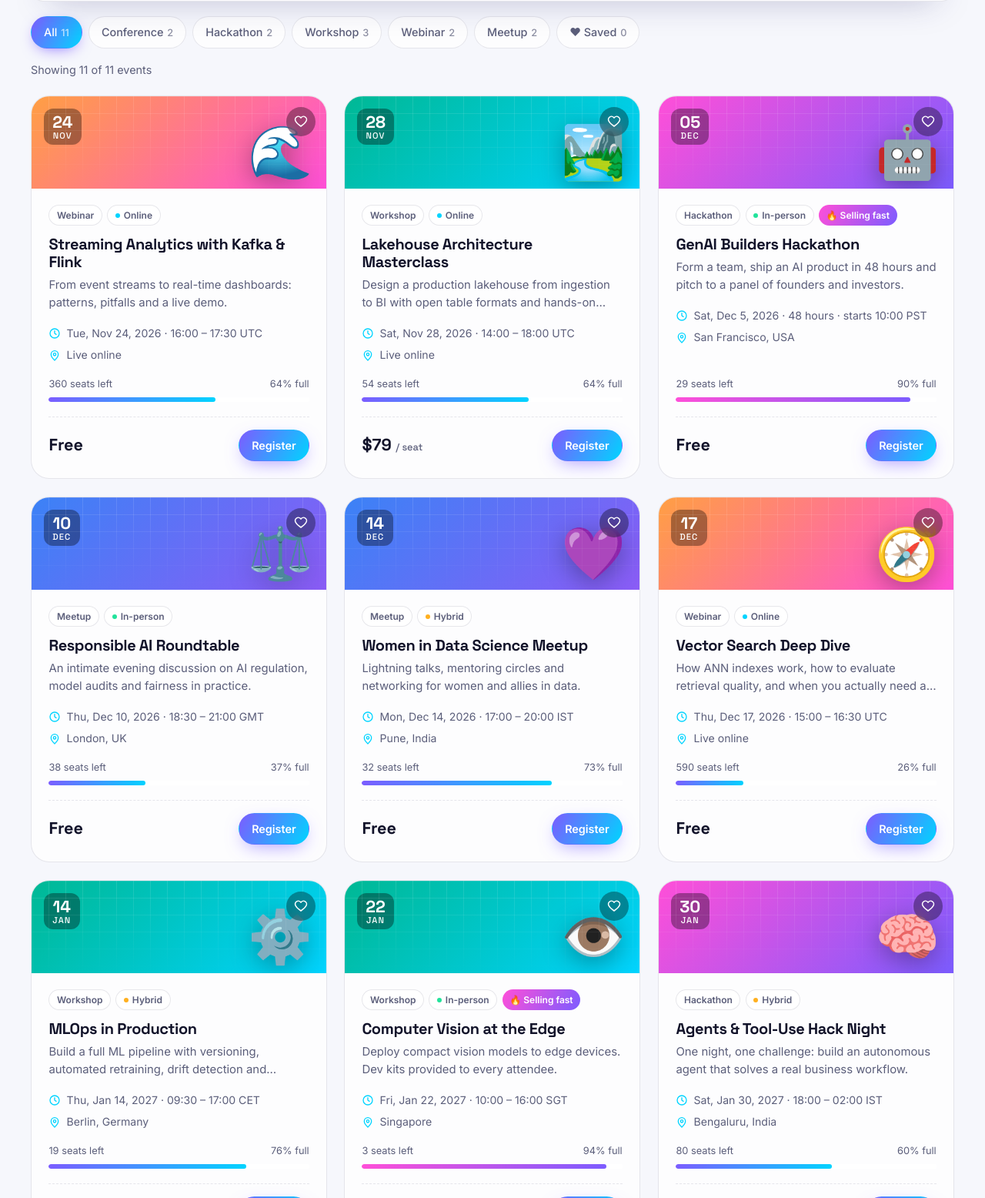
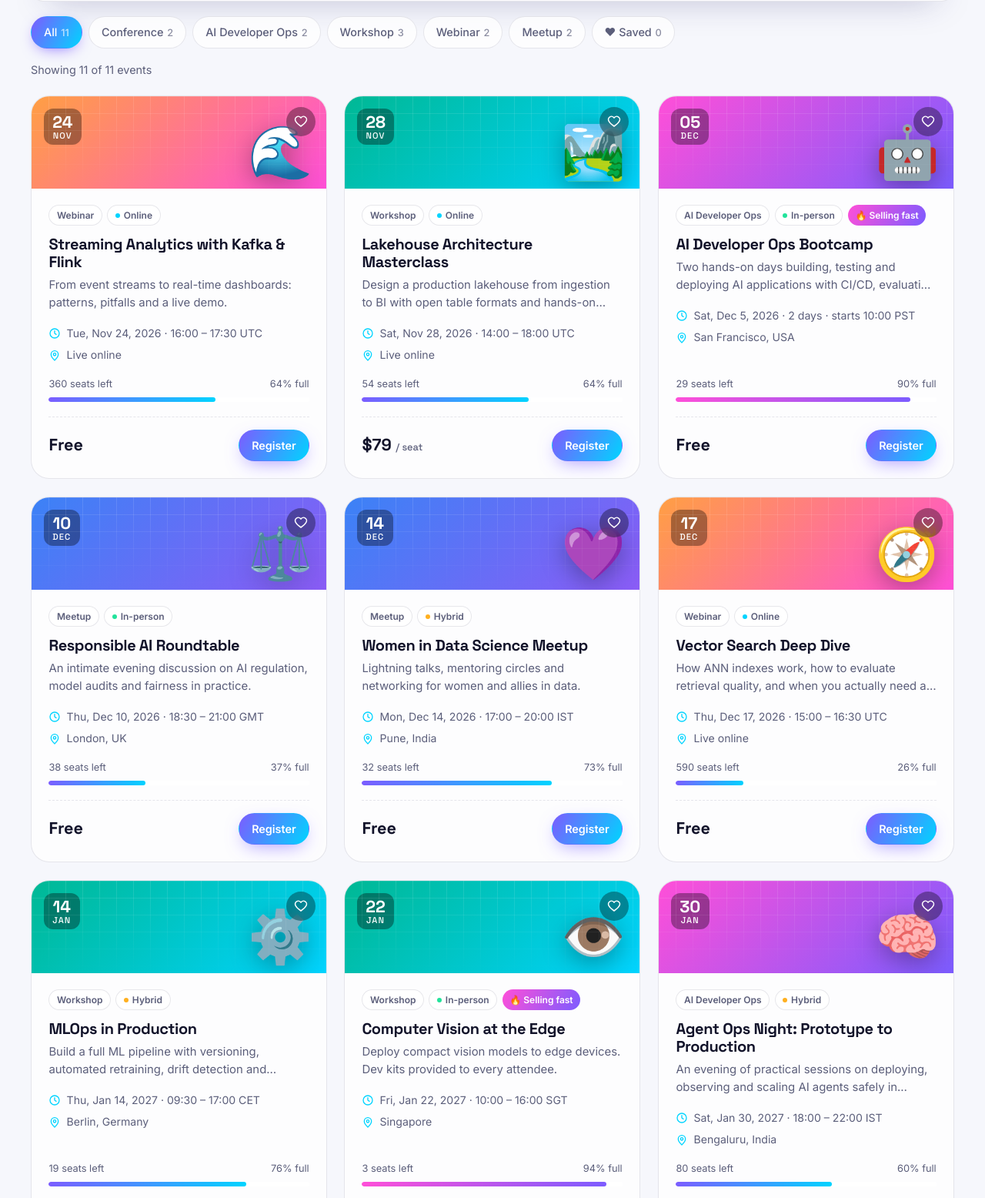
Before and after one commit to prasenjeetroy/MFRP, a plain HTML site: page bdai-events/index-5.html in a window 1280 px wide. Shown: the part 1244-2800 px from the top of the page at 77% size. Drawn offline with Linux system fonts and the light colour scheme; animation ran at ten frames a second.

Commit message:
Fix hero headline jump and hover flicker; rename Hackathon to AI Developer Ops
The typing line had no fixed height, so the headline grew whenever the
word was fully deleted and pushed the content below it up and down.
Give it a fixed height. Hover lifts now happen inside elements that stay
still, so cards and buttons no longer bounce at their edges.

Replace the Hackathon category and its two events with AI Developer Ops.

Co-Authored-By: Claude Opus 5.5 <noreply@anthropic.com>
Claude-Session: https://claude.ai/code/session_01RjobRymLYMQU9PCqjq86vo

```diff
--- a/bdai-events/index-5.html
+++ b/bdai-events/index-5.html
@@ -4,7 +4,7 @@
   <meta charset="UTF-8" />
   <meta name="viewport" content="width=device-width, initial-scale=1.0" />
   <title>BDAI Events — Big Data & AI</title>
-  <meta name="description" content="Discover, save and register for Big Data & AI conferences, workshops, hackathons and meetups." />
+  <meta name="description" content="Discover, save and register for Big Data & AI conferences, workshops, AI developer ops sessions and meetups." />
   <link rel="preconnect" href="https://fonts.googleapis.com" />
   <link rel="preconnect" href="https://fonts.gstatic.com" crossorigin />
   <link href="https://fonts.googleapis.com/css2?family=Inter:wght@400;500;600;700&family=Space+Grotesk:wght@500;600;700&display=swap" rel="stylesheet" />
@@ -63,11 +63,11 @@
         <div class="hero-content reveal">
           <span class="pill"><span class="pulse-dot"></span> Season 2026–27 registrations open</span>
           <h1 class="hero-title">
-            Where <span class="gradient-text">Big Data</span> meets<br />
+            Where <span class="gradient-text">Big Data</span> meets
             <span class="typed-wrap"><span id="typed" class="typed"></span><span class="caret" aria-hidden="true"></span></span>
           </h1>
           <p class="hero-sub">
-            Conferences, hands-on workshops, hackathons and meetups for engineers,
+            Conferences, hands-on workshops, AI developer ops sessions and meetups for engineers,
             researchers and leaders building the data &amp; AI future.
           </p>
           <div class="hero-cta">
--- a/bdai-events/script-5.js
+++ b/bdai-events/script-5.js
@@ -37,7 +37,7 @@
   const BANNERS = {
     Conference: "linear-gradient(135deg,#7c5cff,#00d4ff)",
     Workshop:   "linear-gradient(135deg,#00b894,#00d4ff)",
-    Hackathon:  "linear-gradient(135deg,#ff4fd8,#7c5cff)",
+    "AI Developer Ops": "linear-gradient(135deg,#ff4fd8,#7c5cff)",
     Webinar:    "linear-gradient(135deg,#ff9f43,#ff4fd8)",
     Meetup:     "linear-gradient(135deg,#3b82f6,#8b5cf6)",
   };
@@ -49,11 +49,11 @@
       price: 299, seats: 1200, taken: 912, emoji: "🚀", flagship: true,
       tags: ["GenAI", "Data Platforms", "Leadership"],
       desc: "Our flagship three-day summit: keynotes, eight parallel tracks, live labs and the BDAI Innovation Awards." },
-    { id: "genai-hack", title: "GenAI Builders Hackathon", category: "Hackathon", mode: "In-person",
-      date: "2026-12-05", time: "48 hours · starts 10:00 PST", location: "San Francisco, USA",
+    { id: "genai-hack", title: "AI Developer Ops Bootcamp", category: "AI Developer Ops", mode: "In-person",
+      date: "2026-12-05", time: "2 days · starts 10:00 PST", location: "San Francisco, USA",
       price: 0, seats: 300, taken: 271, emoji: "🤖",
-      tags: ["LLMs", "Agents", "Prizes"],
-      desc: "Form a team, ship an AI product in 48 hours and pitch to a panel of founders and investors." },
+      tags: ["LLMOps", "CI/CD", "Deployment"],
+      desc: "Two hands-on days building, testing and deploying AI applications with CI/CD, evaluation and monitoring." },
     { id: "lakehouse", title: "Lakehouse Architecture Masterclass", category: "Workshop", mode: "Online",
       date: "2026-11-28", time: "14:00 – 18:00 UTC", location: "Live online",
       price: 79, seats: 150, taken: 96, emoji: "🏞️",
@@ -89,11 +89,11 @@
       price: 129, seats: 50, taken: 47, emoji: "👁️",
       tags: ["Edge AI", "Quantization", "IoT"],
       desc: "Deploy compact vision models to edge devices. Dev kits provided to every attendee." },
-    { id: "agents-hack", title: "Agents & Tool-Use Hack Night", category: "Hackathon", mode: "Hybrid",
-      date: "2027-01-30", time: "18:00 – 02:00 IST", location: "Bengaluru, India",
+    { id: "agents-hack", title: "Agent Ops Night: Prototype to Production", category: "AI Developer Ops", mode: "Hybrid",
+      date: "2027-01-30", time: "18:00 – 22:00 IST", location: "Bengaluru, India",
       price: 0, seats: 200, taken: 120, emoji: "🧠",
-      tags: ["Agents", "APIs", "Automation"],
-      desc: "One night, one challenge: build an autonomous agent that solves a real business workflow." },
+      tags: ["Agents", "Observability", "Automation"],
+      desc: "An evening of practical sessions on deploying, observing and scaling AI agents safely in production." },
     { id: "leaders", title: "Data Leaders Forum", category: "Conference", mode: "In-person",
       date: "2027-03-11", time: "09:00 – 17:30 IST", location: "Mumbai, India",
       price: 249, seats: 400, taken: 150, emoji: "📊",
@@ -122,7 +122,7 @@
       { t: "09:00", title: "Keynote: Agents in the Enterprise", who: "Hari Prasad", track: "Keynote", room: "Main Hall" },
       { t: "10:30", title: "Privacy-Preserving ML in Practice", who: "Devi Prasad", track: "Responsible AI", room: "Hall C" },
       { t: "11:45", title: "Multimodal Models for Industry", who: "Dayashankar Roy", track: "GenAI", room: "Hall B" },
-      { t: "13:00", title: "Lunch & Hackathon Demos", who: "Finalist teams", track: "Break", room: "Expo" },
+      { t: "13:00", title: "Lunch & AI Developer Ops Demos", who: "Community teams", track: "Break", room: "Expo" },
       { t: "14:30", title: "Lab: Shipping an Agent with Guardrails", who: "Tolstoy Kr. Roy", track: "Lab", room: "Lab 1" },
       { t: "16:30", title: "BDAI Innovation Awards & Closing", who: "Bhavyam Roy", track: "Keynote", room: "Main Hall" },
     ],
@@ -475,6 +475,7 @@
     const registered = state.registrations[e.id];
     const soldOut = left <= 0;
     return `
+      <div class="card-wrap">
       <article class="event-card" style="--i:${i};--banner:${BANNERS[e.category]}" data-id="${e.id}">
         <div class="card-banner">
           <div class="card-date"><b>${fmtDate(e.date, { day: "2-digit" })}</b><small>${fmtDate(e.date, { month: "short" })}</small></div>
@@ -506,7 +507,8 @@
               : `<button class="btn btn-primary btn-sm" data-action="open" ${soldOut ? "disabled" : ""}>${soldOut ? "Sold out" : "Register"}</button>`}
           </div>
         </div>
-      </article>`;
+      </article>
+      </div>`;
   }
 
   function renderEvents() {
--- a/bdai-events/style-5.css
+++ b/bdai-events/style-5.css
@@ -140,7 +140,7 @@ p { margin: 0 0 1em; }
 .btn-ghost:hover { border-color: var(--c1); box-shadow: var(--glow); }
 
 .btn-light { background: #fff; color: #1b1440; }
-.btn-light:hover { transform: translateY(-2px); }
+.btn-light:hover { box-shadow: 0 8px 24px -8px rgba(0, 0, 0, .45); filter: brightness(1.04); }
 
 .btn[disabled] { opacity: .5; pointer-events: none; }
 
@@ -175,6 +175,12 @@ p { margin: 0 0 1em; }
 .badge.show { transform: scale(1); }
 .badge.bump { animation: bump .4s var(--ease); }
 @keyframes bump { 50% { transform: scale(1.35); } }
+
+/* Elements that lift a few px on hover get a thin invisible strip underneath,
+   so the pointer stays "on" them while they move and they don't flicker. */
+.chip-btn::after, .icon-btn::after, .ticket-opt label::after, .to-top::after {
+  content: ""; position: absolute; left: 0; right: 0; top: 100%; height: 4px;
+}
 
 /* ---------- Header ---------- */
 .header {
@@ -254,7 +260,7 @@ p { margin: 0 0 1em; }
 @keyframes pulse { 70% { box-shadow: 0 0 0 10px rgba(34, 227, 155, 0); } 100% { box-shadow: 0 0 0 0 rgba(34, 227, 155, 0); } }
 
 .hero-title { font-size: clamp(2.4rem, 6vw, 4.6rem); font-weight: 700; margin-bottom: 1.2rem; }
-.typed-wrap { display: inline-flex; align-items: center; min-height: 1.15em; white-space: nowrap; }
+.typed-wrap { display: flex; align-items: center; height: 1.15em; white-space: nowrap; } /* fixed height: the line must not grow or shrink while the word is typed and deleted */
 .typed { background: var(--grad-hot); -webkit-background-clip: text; background-clip: text; color: transparent; }
 .caret { display: inline-block; width: 3px; height: .9em; margin-left: 6px; background: var(--c3); animation: blink 1s steps(1) infinite; }
 @keyframes blink { 50% { opacity: 0; } }
@@ -341,6 +347,7 @@ select option { background: var(--bg); color: var(--text); }
 
 .chips { display: flex; gap: .5rem; flex-wrap: wrap; margin-bottom: 1rem; }
 .chip-btn {
+  position: relative;
   padding: .5rem 1rem; border-radius: 999px;
   border: 1px solid var(--border); background: var(--surface);
   font-size: .9rem; font-weight: 500; color: var(--muted);
@@ -372,8 +379,11 @@ select option { background: var(--bg); color: var(--text); }
   background: radial-gradient(420px circle at var(--x) var(--y), rgba(124, 92, 255, .18), transparent 45%);
   opacity: 0; transition: opacity .3s;
 }
-.event-card:hover { transform: translateY(-6px); border-color: rgba(124, 92, 255, .5); box-shadow: var(--shadow), var(--glow); }
-.event-card:hover::before { opacity: 1; }
+/* The wrapper stays still and receives the hover, so the lifted card can't slip out from under the pointer and flicker */
+.card-wrap { display: flex; }
+.card-wrap > .event-card { flex: 1; min-width: 0; }
+.card-wrap:hover .event-card { transform: translateY(-6px); border-color: rgba(124, 92, 255, .5); box-shadow: var(--shadow), var(--glow); }
+.card-wrap:hover .event-card::before { opacity: 1; }
 .event-card > * { position: relative; z-index: 1; }
 
 .card-banner { height: 120px; position: relative; overflow: hidden; background: var(--banner, var(--grad)); }
@@ -384,9 +394,9 @@ select option { background: var(--bg); color: var(--text); }
   mask-image: linear-gradient(to bottom, #000, transparent);
   transition: transform 6s linear;
 }
-.event-card:hover .card-banner::after { transform: translate(22px, 22px); }
+.card-wrap:hover .card-banner::after { transform: translate(22px, 22px); }
 .card-emoji { position: absolute; right: 18px; bottom: -6px; font-size: 4.2rem; filter: drop-shadow(0 8px 16px rgba(0,0,0,.3)); transition: transform .4s var(--ease); }
-.event-card:hover .card-emoji { transform: rotate(-10deg) scale(1.1); }
+.card-wrap:hover .card-emoji { transform: rotate(-10deg) scale(1.1); }
 .card-date {
   position: absolute; left: 16px; top: 16px;
   display: flex; flex-direction: column; align-items: center;
@@ -467,8 +477,8 @@ select option { background: var(--bg); color: var(--text); }
   background: var(--bg); border: 3px solid var(--c1);
   transition: background .3s, transform .3s;
 }
-.session-card:hover { transform: translateX(6px); border-color: var(--c1); }
-.session-card:hover::before { transform: scale(1.25); }
+.session:hover .session-card { transform: translateX(6px); border-color: var(--c1); }
+.session:hover .session-card::before { transform: scale(1.25); }
 .session-card.added { border-color: #22e39b; box-shadow: 0 0 0 1px rgba(34, 227, 155, .35); }
 .session-card.added::before { background: #22e39b; border-color: #22e39b; }
 .session-card h4 { font-size: 1.08rem; margin-bottom: .25rem; }
@@ -603,7 +613,7 @@ select option { background: var(--bg); color: var(--text); }
 .ticket-opt { position: relative; }
 .ticket-opt input { position: absolute; opacity: 0; pointer-events: none; }
 .ticket-opt label {
-  display: block; padding: .8rem; border-radius: 12px; cursor: pointer; height: 100%;
+  position: relative; display: block; padding: .8rem; border-radius: 12px; cursor: pointer; height: 100%;
   border: 1px solid var(--border); background: var(--surface);
   transition: border-color .2s, transform .2s, box-shadow .2s;
 }
```
